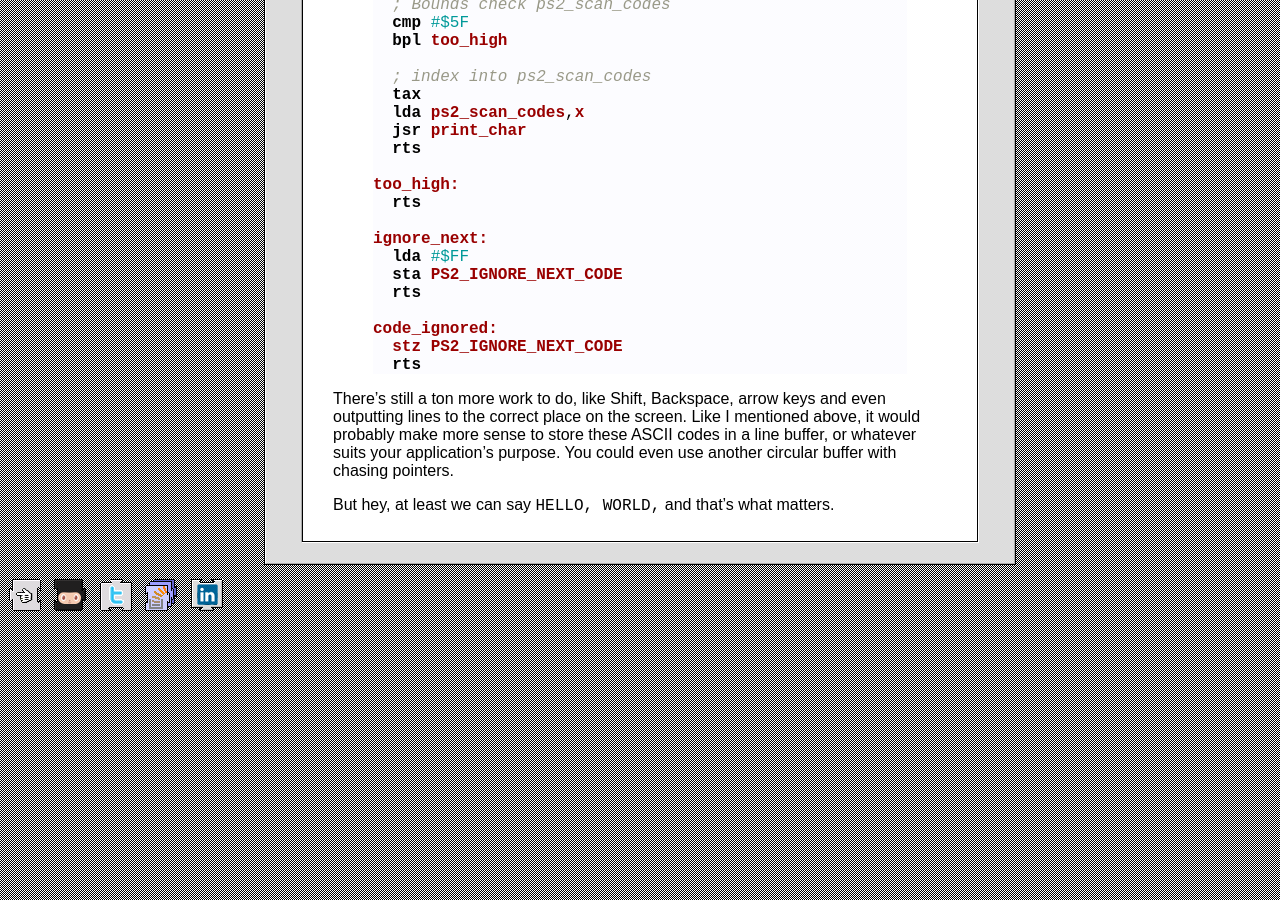
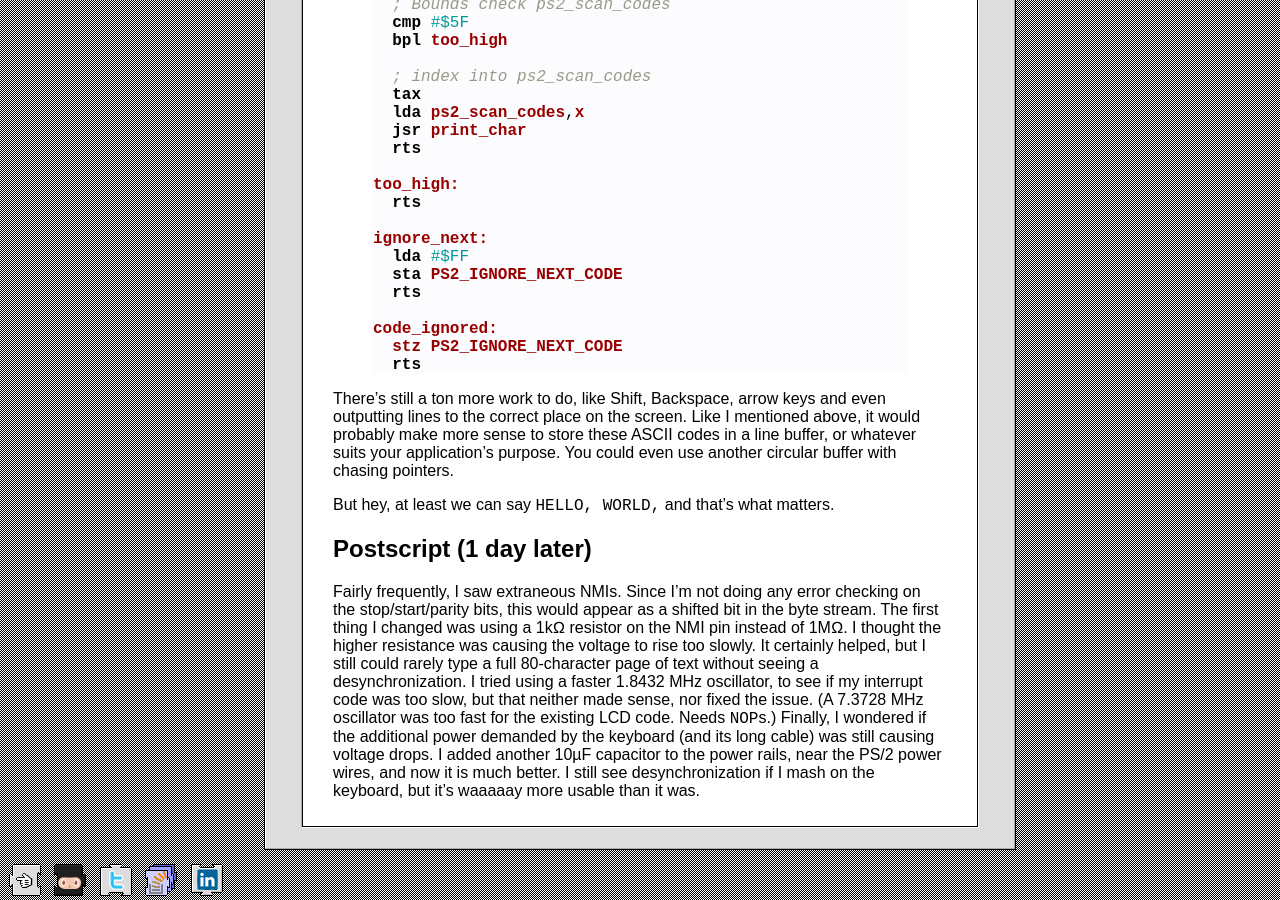
Before and after one commit to InPermutation/InPermutation.github.io, a Jekyll site: the page built from _posts/2020-07-11-ps2-on-65c02.md, in a window 1280 px wide and 900 px high, scrolled down 8159 px. Built offline with Jekyll 4.4.1, drawn with Linux system fonts in a browser that asks for light colours; some web fonts are replaced; before the commit the page ends 8774 px from its top, so only the background shows below that.

Commit message:
PS/2 keyboard: postscript, about a capacitor

```diff
--- a/_posts/2020-07-11-ps2-on-65c02.md
+++ b/_posts/2020-07-11-ps2-on-65c02.md
@@ -334,3 +334,22 @@ codes in a line buffer, or whatever suits your application's purpose.
 You could even use another circular buffer with chasing pointers.
 
 But hey, at least we can say `HELLO, WORLD,` and that's what matters.
+
+Postscript (1 day later)
+----------
+Fairly frequently, I saw extraneous NMIs. Since I'm not doing any
+error checking on the stop/start/parity bits, this would appear as a
+shifted bit in the byte stream. The first thing I changed was using
+a 1k&#8486; resistor on the NMI pin instead of 1M&#8486;. I thought
+the higher resistance was causing the voltage to rise too slowly.
+It certainly helped, but I still could rarely type a full 80-character
+page of text without seeing a desynchronization. I tried using a
+faster 1.8432 MHz oscillator, to see if my interrupt code was too slow,
+but that neither made sense, nor fixed the issue. (A 7.3728 MHz
+oscillator was too fast for the existing LCD code. Needs `NOP`s.)
+Finally, I wondered if the additional power demanded by the keyboard
+(and its long cable) was still causing voltage drops.
+I added another 10&#181;F capacitor to the power rails,
+near the PS/2 power wires, and now it is much better.
+I still see desynchronization if I mash on the keyboard, but it's
+waaaaay more usable than it was.
```
